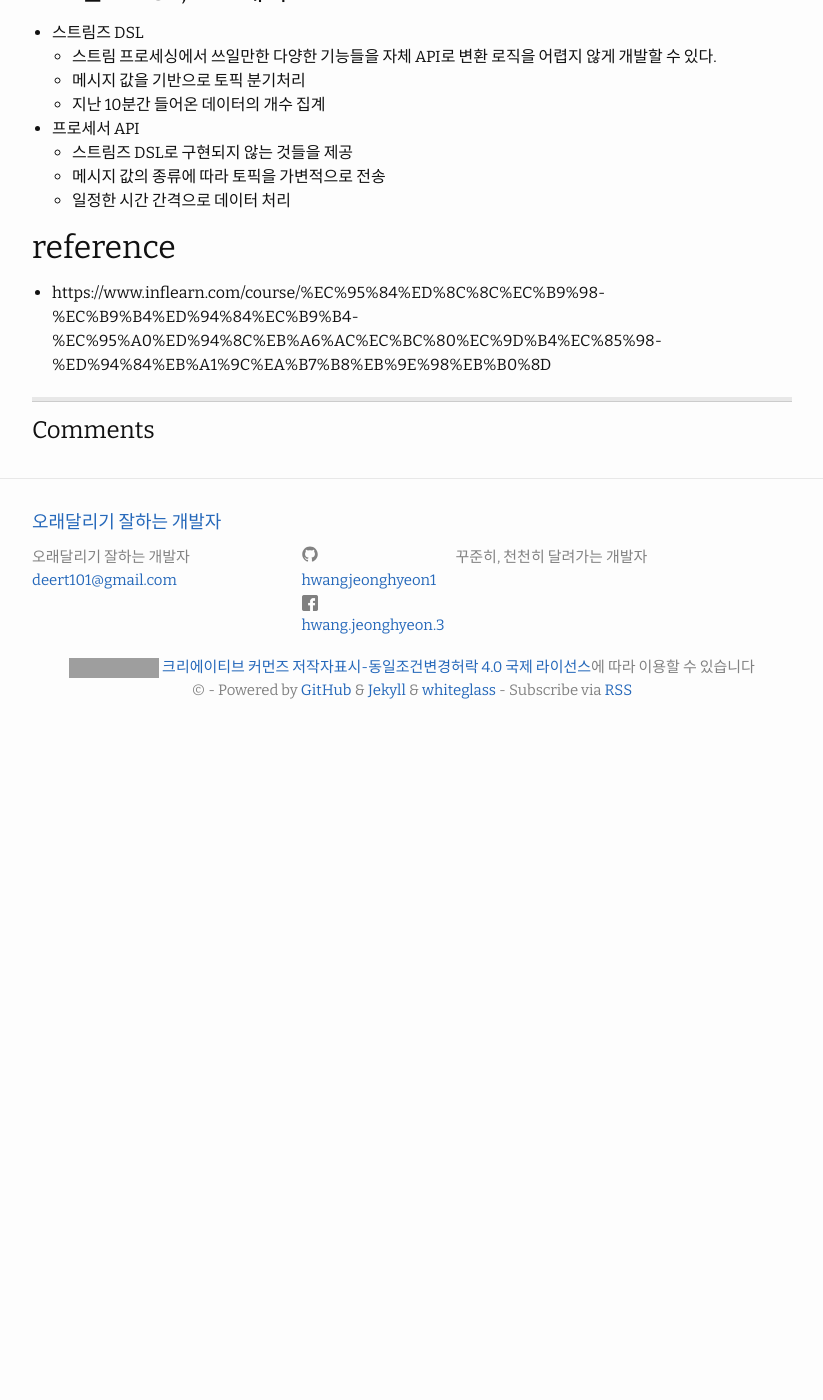
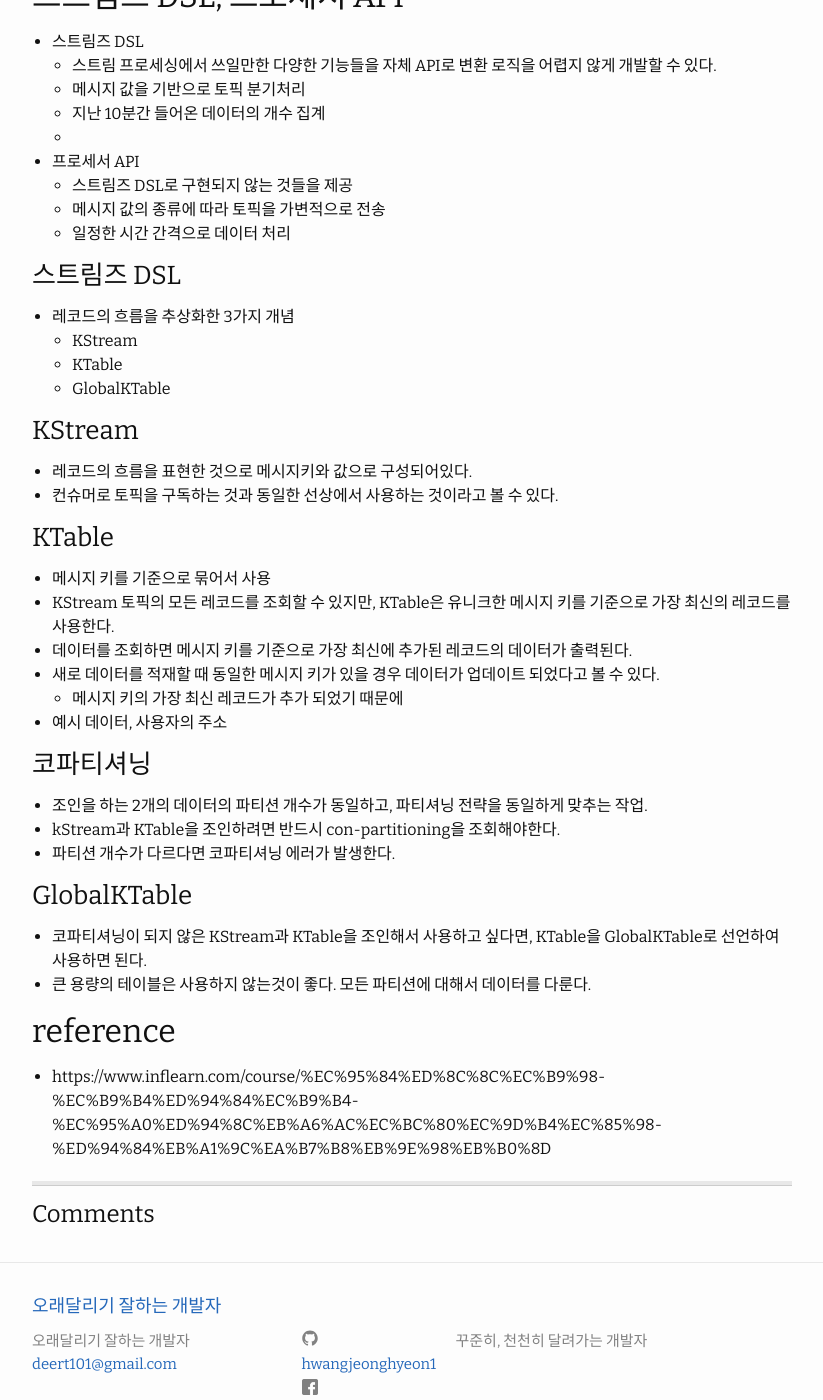
Before and after one commit to HWANGJEONGHYEON1/HWANGJEONGHYEON1.github.io, a Jekyll site: the page built from _posts/2022-10-14-kafka-study5.md, in a window 1280 px wide and 1400 px high, scrolled down 827 px. Shown: the whole window, without its empty margins (228-1051 px from the left). Built offline with Jekyll 4.4.1, drawn with Linux system fonts in a browser that asks for light colours; comment, search, counter and statistics services are not loaded; before the commit the page ends 1558 px from its top, so only the background shows below that; grey boxes are pictures that could not be loaded.

Commit message:
[study] kafka-5 Kstream, Ktable, GlobalKTable

```diff
--- a/_posts/2022-10-14-kafka-study5.md
+++ b/_posts/2022-10-14-kafka-study5.md
@@ -29,15 +29,45 @@ categories: kafka
     - 스트림 프로세스: 데이터를 변환 하는 역할
     - 싱크 프로세서: 카프카 토픽으로 저장하는 역할, 스트림즈로 처리된 데이터의 최종 종착지
 
-### 스트림즈 DSL, 프로세서 API
+## 스트림즈 DSL, 프로세서 API
 - 스트림즈 DSL
     - 스트림 프로세싱에서 쓰일만한 다양한 기능들을 자체 API로 변환 로직을 어렵지 않게 개발할 수 있다.
     - 메시지 값을 기반으로 토픽 분기처리
     - 지난 10분간 들어온 데이터의 개수 집계
+    -
 - 프로세서 API
     - 스트림즈 DSL로 구현되지 않는 것들을 제공
     - 메시지 값의 종류에 따라 토픽을 가변적으로 전송
     - 일정한 시간 간격으로 데이터 처리
 
+
+### 스트림즈 DSL
+- 레코드의 흐름을 추상화한 3가지 개념
+    - KStream
+    - KTable
+    - GlobalKTable
+
+### KStream
+- 레코드의 흐름을 표현한 것으로 메시지키와 값으로 구성되어있다.
+- 컨슈머로 토픽을 구독하는 것과 동일한 선상에서 사용하는 것이라고 볼 수 있다.
+
+### KTable
+- 메시지 키를 기준으로 묶어서 사용
+- KStream 토픽의 모든 레코드를 조회할 수 있지만, KTable은 유니크한 메시지 키를 기준으로 가장 최신의 레코드를 사용한다.
+- 데이터를 조회하면 메시지 키를 기준으로 가장 최신에 추가된 레코드의 데이터가 출력된다.
+- 새로 데이터를 적재할 때 동일한 메시지 키가 있을 경우 데이터가 업데이트 되었다고 볼 수 있다.
+    - 메시지 키의 가장 최신 레코드가 추가 되었기 때문에
+- 예시 데이터, 사용자의 주소
+
+### 코파티셔닝
+- 조인을 하는 2개의 데이터의 파티션 개수가 동일하고, 파티셔닝 전략을 동일하게 맞추는 작업.
+- kStream과 KTable을 조인하려면 반드시 con-partitioning을 조회해야한다.
+- 파티션 개수가 다르다면 코파티셔닝 에러가 발생한다.
+
+### GlobalKTable
+- 코파티셔닝이 되지 않은 KStream과 KTable을 조인해서 사용하고 싶다면, KTable을 GlobalKTable로 선언하여 사용하면 된다.
+- 큰 용량의 테이블은 사용하지 않는것이 좋다. 모든 파티션에 대해서 데이터를 다룬다.
+
+
 ## reference
 - https://www.inflearn.com/course/%EC%95%84%ED%8C%8C%EC%B9%98-%EC%B9%B4%ED%94%84%EC%B9%B4-%EC%95%A0%ED%94%8C%EB%A6%AC%EC%BC%80%EC%9D%B4%EC%85%98-%ED%94%84%EB%A1%9C%EA%B7%B8%EB%9E%98%EB%B0%8D
```
